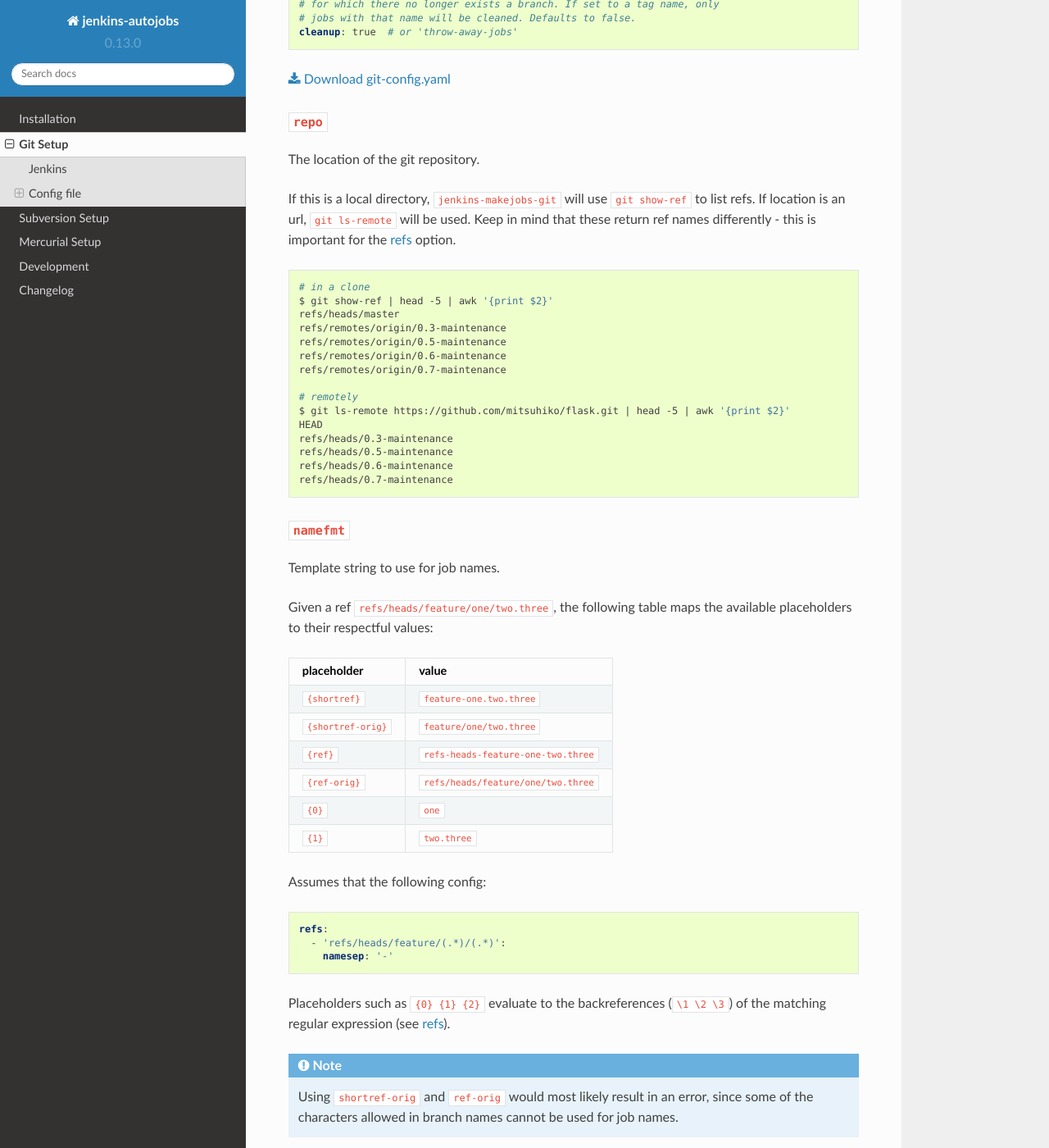
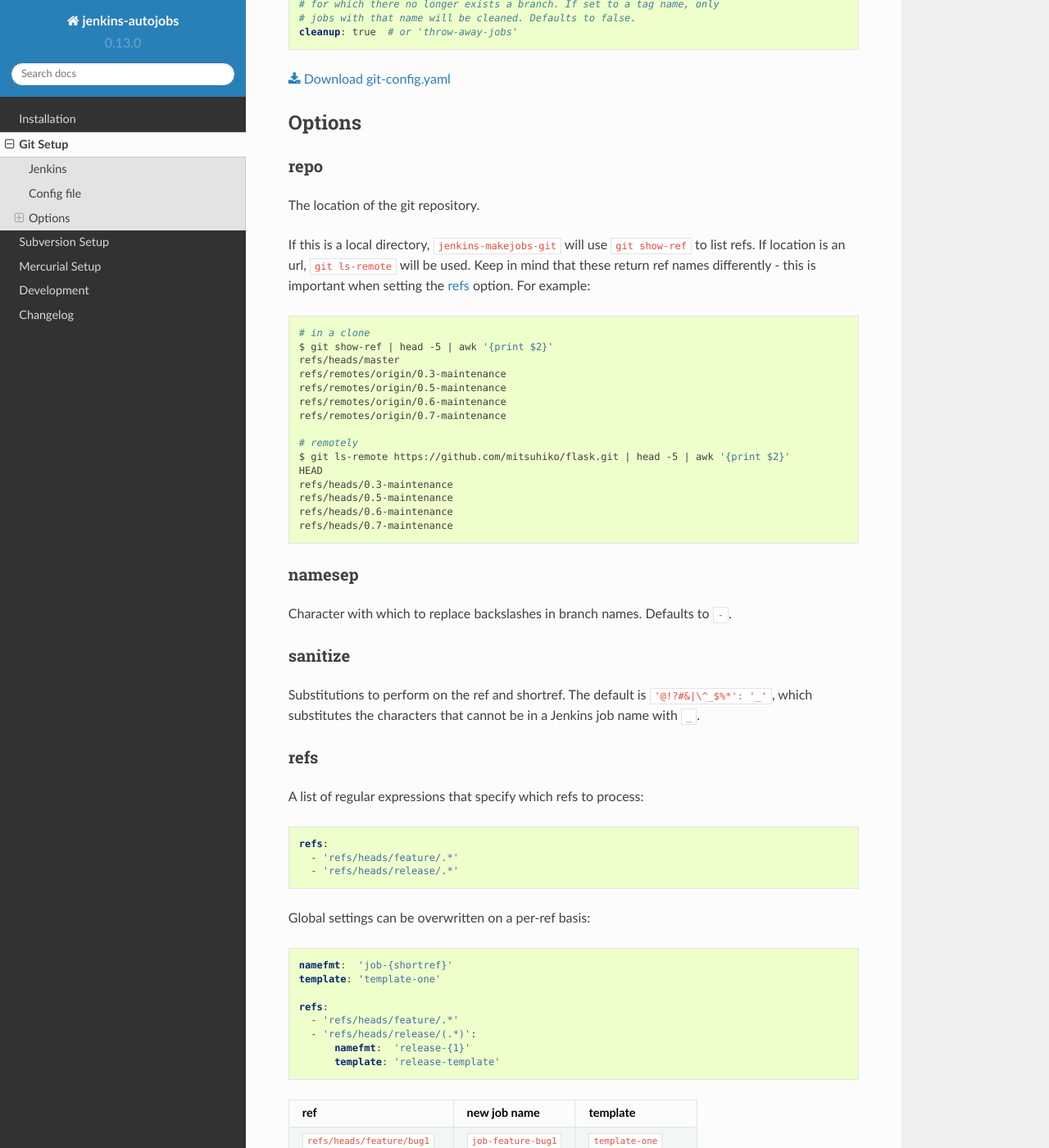
Before and after one commit to gvalkov/jenkins-autojobs, a Sphinx documentation site: the page built from doc/git.rst, in a window 1280 px wide and 1400 px high, scrolled down 1908 px. Shown: the whole window at 82% size. Built offline with Sphinx 7.4.7 and the Read the Docs theme 2.0.0, drawn with Linux system fonts in a browser that asks for light colours; some of the changed text lies outside the part shown.

Commit message:
documentation changes

```diff
--- a/doc/git.rst
+++ b/doc/git.rst
@@ -32,16 +32,18 @@ Config file
 
 :download:`Download git-config.yaml <git-config.yaml>`
 
+Options
+-------
 
-``repo``
-********
+repo
+****
 
 The location of the git repository.
 
 If this is a local directory, ``jenkins-makejobs-git`` will use ``git
 show-ref`` to list refs. If location is an url, ``git ls-remote`` will
 be used. Keep in mind that these return ref names differently - this
-is important for the refs_ option.
+is important when setting the refs_ option. For example:
 
 .. code-block:: bash
 
@@ -61,46 +63,22 @@ is important for the refs_ option.
     refs/heads/0.6-maintenance
     refs/heads/0.7-maintenance
 
+namesep
+*******
 
-``namefmt``
-***********
+Character with which to replace backslashes in branch names. Defaults
+to ``-``.
 
-Template string to use for job names.
+sanitize
+********
 
-Given a ref ``refs/heads/feature/one/two.three``, the following table
-maps the available placeholders to their respectful values:
-
-=====================     =======================================
- placeholder                   value
-=====================     =======================================
- ``{shortref}``             ``feature-one.two.three``
- ``{shortref-orig}``        ``feature/one/two.three``
- ``{ref}``                  ``refs-heads-feature-one-two.three``
- ``{ref-orig}``             ``refs/heads/feature/one/two.three``
- ``{0}``                    ``one``
- ``{1}``                    ``two.three``
-=====================     =======================================
-
-Assumes that the following config:
-
-.. code-block:: yaml
-
-    refs:
-      - 'refs/heads/feature/(.*)/(.*)':
-        namesep: '-'
-
-Placeholders such as ``{0} {1} {2}`` evaluate to the
-backreferences (``\1 \2 \3``) of the matching regular expression (see refs_).
-
-.. note::
-
-   Using ``shortref-orig`` and ``ref-orig`` would most likely result
-   in an error, since some of the characters allowed in branch names
-   cannot be used for job names.
+Substitutions to perform on the ref and shortref. The default is
+``'@!?#&|\^_$%*': '_'``, which substitutes the characters that cannot
+be in a Jenkins job name with ``_``.
 
 
-``refs``
-********
+refs
+****
 
 A list of regular expressions that specify which refs to process:
 
@@ -166,10 +144,59 @@ Defaults to:
    complicated setups (at the expense of automatically triggered
    builds).
 
+namefmt
+*******
+
+Template string to use for job names.
+
+Given the refs config below and a ref named
+``refs/heads/feature/one/two.three``, the following table maps the
+available placeholders to their respectful values:
+
+.. code-block:: yaml
+
+    refs:
+      - 'refs/heads/feature/(.*)/(.*)'
+
+=====================     =======================================
+ placeholder                   value
+=====================     =======================================
+ ``{shortref}``             ``feature-one.two.three``
+ ``{shortref-orig}``        ``feature/one/two.three``
+ ``{ref}``                  ``refs-heads-feature-one-two.three``
+ ``{ref-orig}``             ``refs/heads/feature/one/two.three``
+ ``{0}``                    ``one``
+ ``{1}``                    ``two.three``
+=====================     =======================================
+
+Placeholders such as ``{0} {1} {2}`` evaluate to the backreferences
+(``\1 \2 \3``) of the matching regular expression (see refs_).
+
+It's also possible to refer to regex capture groups. Given the same
+ref name and the refs config below, we can use the following
+placeholders:
+
+.. code-block:: yaml
+
+    refs:
+      - 'refs/heads/(?P<type>(?:feature|release))/(.*)/(.*)'
+
+=====================     =======================================
+ placeholder                   value
+=====================     =======================================
+ ``{0}``                    ``feature``
+ ``{1}``                    ``one``
+ ``{2}``                    ``two.three``
+ ``{type}``                 ``feature``
+=====================     =======================================
+
+Be careful with capturing and non-capturing groups when using this
+functinality.
+
 .. _href-substitute:
 
-``substitute``
-**************
+substitute
+**********
 
 Sets text substitutions throughout all text elements of a job's
 ``config.xml`` (this includes the body of all commands that you may
@@ -190,8 +217,9 @@ introspect the name of the branch or job (eg. `Sidebar-Link`_):
 All placeholders available to namefmt_ are also available here.
 
 .. _href-tag:
-``tag``
-*******
+
+tag
+***
 
 Tag jobs with a string. The tag can be found inside the ``config.xml``
 of jobs created by jenkins-autojobs:
--- a/doc/index.rst
+++ b/doc/index.rst
@@ -1,7 +1,7 @@
 Introduction
 ============
 
-.. image:: img/explanation-figure.svg
+.. image:: img/explanation-figure.png
    :align: center
    :width: 680
 
@@ -73,8 +73,8 @@ All scripts accept the same command-line options and arguments::
       -P jenkins password (read from stdin)
 
 
-Topics
-------
+Contents
+--------
 
 .. toctree::
    :maxdepth: 2
--- a/doc/mercurial.rst
+++ b/doc/mercurial.rst
@@ -22,15 +22,17 @@ Config file
 
 :download:`Download hg-config.yaml <hg-config.yaml>`
 
+Options
+-------
 
-``repo``
-********
+repo
+****
 
 Url to the mercurial repository.
 
 
-``namefmt``
-***********
+namefmt
+*******
 
 Template string to use for job names.
 
@@ -54,18 +56,12 @@ Assumes that the following config:
       - 'branches/(.*)-(.*)'
         namesep: '-'
 
-Placeholders such as ``{0} {1} {2}`` evaluate to the
-backreferences (``\1 \2 \3``) of the matching regular expression (see refs_).
-
-.. note::
-
-   Using ``branch-orig`` would most likely result in an error, since
-   some of the characters allowed in branch names cannot be used for
-   job names.
+Placeholders such as ``{0} {1} {2}`` evaluate to the backreferences
+(``\1 \2 \3``) of the matching regular expression (see refs_).
 
 
-``refs``
-********
+refs
+****
 
 A list of regular expressions that specify the branches to process:
 
@@ -121,14 +117,14 @@ Defaults to:
       - '.*'
 
 
-``substitute``
-**************
+substitute
+**********
 
 See :ref:`href-substitute`
 
 
-``cleanup``
-**************
+cleanup
+*******
 
 See :ref:`href-cleanup`
 
--- a/doc/subversion.rst
+++ b/doc/subversion.rst
@@ -26,15 +26,17 @@ Config file
 
 :download:`Download svn-config.yaml <svn-config.yaml>`
 
+Options
+-------
 
-``repo``
-********
+repo
+****
 
 The base url for the project (not necessarily the repository root).
 
 
-``branches``
-************
+branches
+********
 
 Urls to list for branches that will be matchable by the refs_ option.
 
@@ -55,8 +57,8 @@ and strip the value of ``repo``. The end result is a list similar to::
   releases/banana
 
 
-``namefmt``
-***********
+namefmt
+*******
 
 Template string to use for job names.
 
@@ -91,8 +93,8 @@ backreferences (``\1 \2 \3``) of the matching regular expression (see refs_).
    job names.
 
 
-``refs``
-********
+refs
+****
 
 A list of regular expressions that specify the branches to process:
 
@@ -148,14 +150,14 @@ Defaults to:
       - '.*'
 
 
-``substitute``
-**************
+substitute
+**********
 
 See :ref:`href-substitute`
 
 
-``cleanup``
-**************
+cleanup
+*******
 
 See :ref:`href-cleanup`
 
```
Also changed, not shown: other parts of doc/git.rst (+5 -5 lines), doc/img/git-setup-figure.png, doc/img/svn-setup-figure.png, 1 other file.
